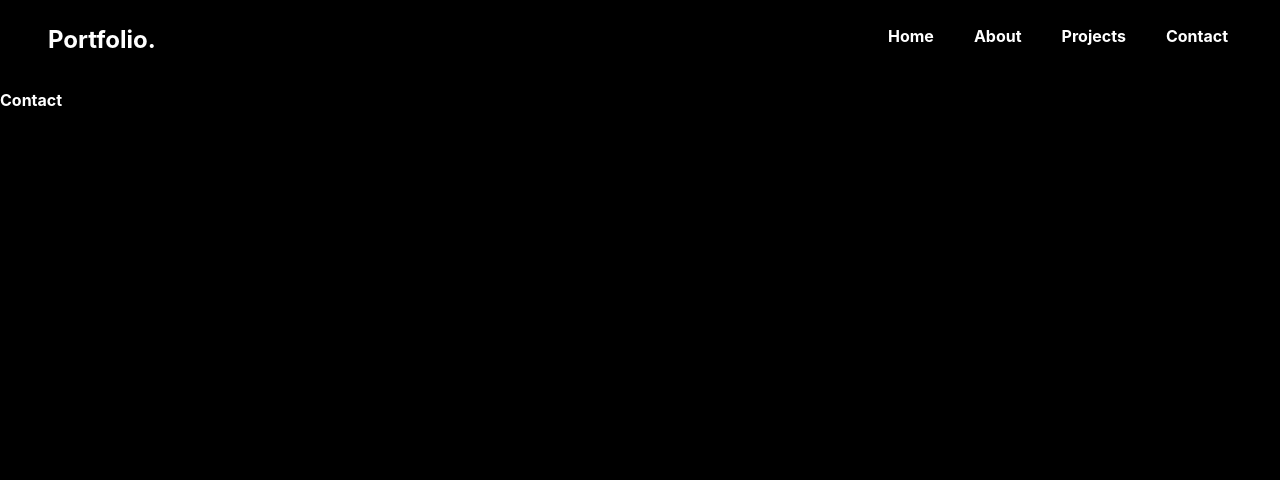
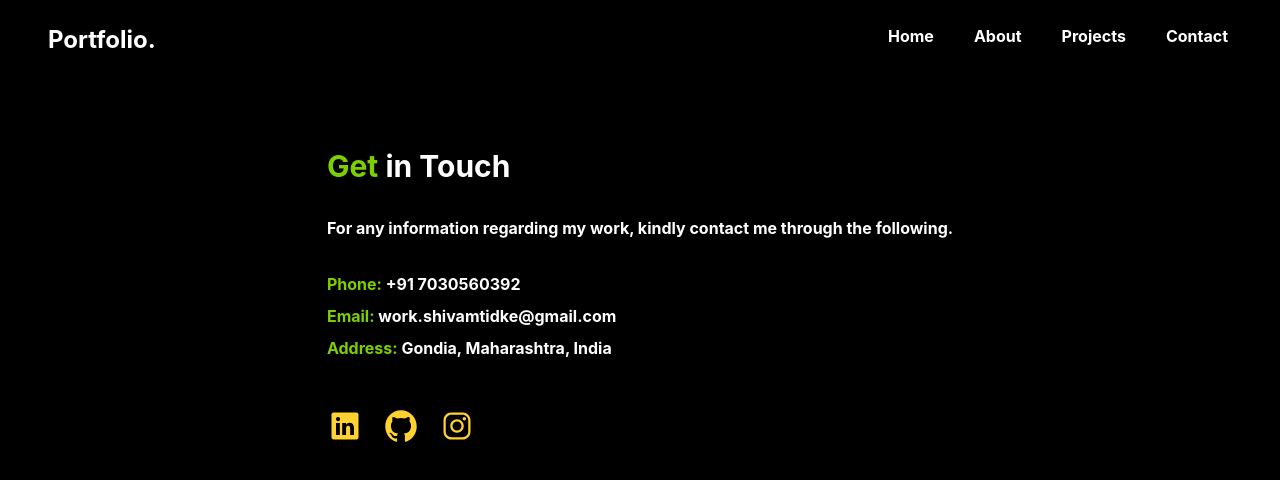
Before and after one commit to Shivam-Tidke/Shivam-s-portfolio, a React (Vite) app: page /contact in a window 1280 px wide. Shown: the top 480 px of the page. Built offline with nearby package versions, Linux system fonts and the light colour scheme.

Commit message:
setup Contact page

```diff
--- a/src/App.css
+++ b/src/App.css
@@ -18,9 +18,15 @@
 
 }
 
+
+
 .btnError{
   @apply bg-yellow-500 py-1 px-4 text-white font-bold  hover:bg-yellow-600 hover:drop-shadow-lg transition duration-150 hover:-translate-y-1 ease-in-out  hover:scale-110
 
+}
+
+.iconHover{
+  @apply text-amber-300 font-bold  hover:text-amber-400 transition duration-150 hover:-translate-y-1 ease-in-out  hover:scale-110
 }
 
 .bounce{
--- a/src/component/about.jsx
+++ b/src/component/about.jsx
@@ -3,7 +3,7 @@ export function About() {
     return (
         <div>
             <div className=" grid lg:grid-cols-5 sm:grid-cols-2 grid-cols-1 gap-4 bg-black">
-                <div className="col-span-1 lg:col-span-3 mt-5 sm:mt-10 md:mt-15 px-4 sm:px-8">
+                <div className="col-span-1 lg:col-span-3 mt-5 sm:mt-10 sm:ml-10  md:mt-15 px-4 sm:px-8">
 
                     <label className=" font-bold text-3xl text-lime-500"> About</label>
                     <p className="mt-5 text-justify">Hi there! 👋 I'm Shivam Tidke, a passionate MERN Stack Developer. I build dynamic web applications using MongoDB, Express.js, React.js, and Node.js.</p>
--- a/src/component/contact.jsx
+++ b/src/component/contact.jsx
@@ -1,7 +1,19 @@
+import { IoLogoGithub, IoLogoLinkedin,IoLogoInstagram } from "react-icons/io";
+
+
 export function Contact(){
     return(
-        <div>
-            Contact
-        </div>
+        <section className="px-8 sm:px-6 mt-15 grid  justify-center items-center gap-2">
+            <div className="text-3xl mb- " ><span className="text-lime-500 ">Get</span> in Touch</div>
+            <p className="py-6">For any information regarding my work, kindly contact me through the following.</p>
+            <p><span className="text-lime-500 " >Phone: </span>+91 7030560392</p>
+            <p><span className="text-lime-500 " >Email: </span>work.shivamtidke@gmail.com</p>
+            <p><span className="text-lime-500 " >Address: </span>Gondia, Maharashtra, India</p>
+            <div className="flex justify-items-normal items-center mt-10  ">
+                <a href="https://www.linkedin.com/in/shivam-tidke-9a2569269/" ><IoLogoLinkedin className="text-4xl iconHover"/></a>
+                <a href="https://github.com/Shivam-Tidke"><IoLogoGithub className="mx-5 text-4xl iconHover"/></a>
+                <a href="https://www.instagram.com/pixels_of_shivam"><IoLogoInstagram className="text-4xl iconHover"/></a>
+            </div>
+        </section>
     )
 }
--- a/src/component/home.jsx
+++ b/src/component/home.jsx
@@ -32,8 +32,8 @@ export function Home() {
                         </a>
                     </div>
                 </div>
-                <div className="col-span-1 sm:mt-0 mt-5 ">
-                    <img src={bg} alt="" />
+                <div className="col-span-1 sm:mt-0 mt-5  ">
+                    <img src={bg} alt=""  />
                 </div>
 
             </div>
```
